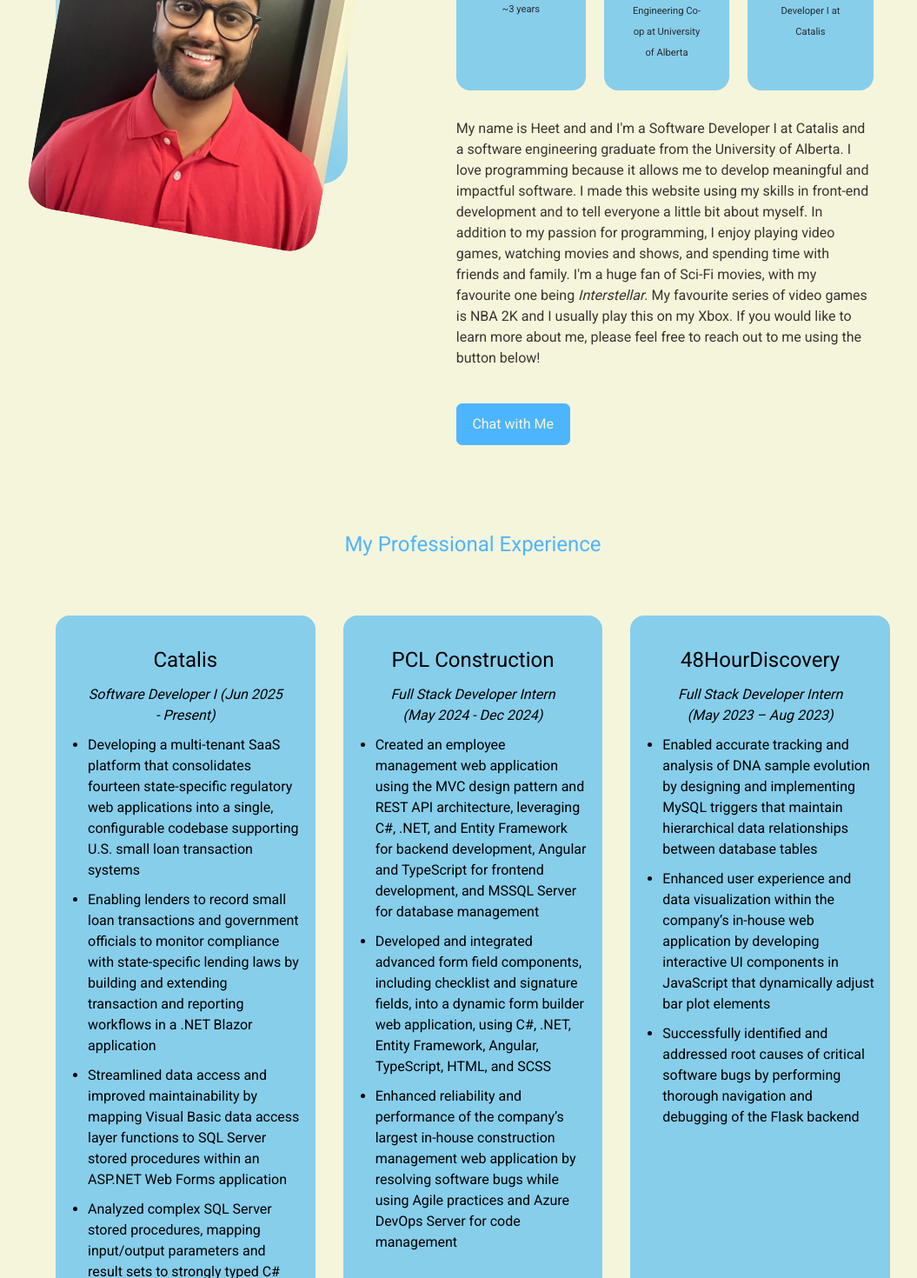
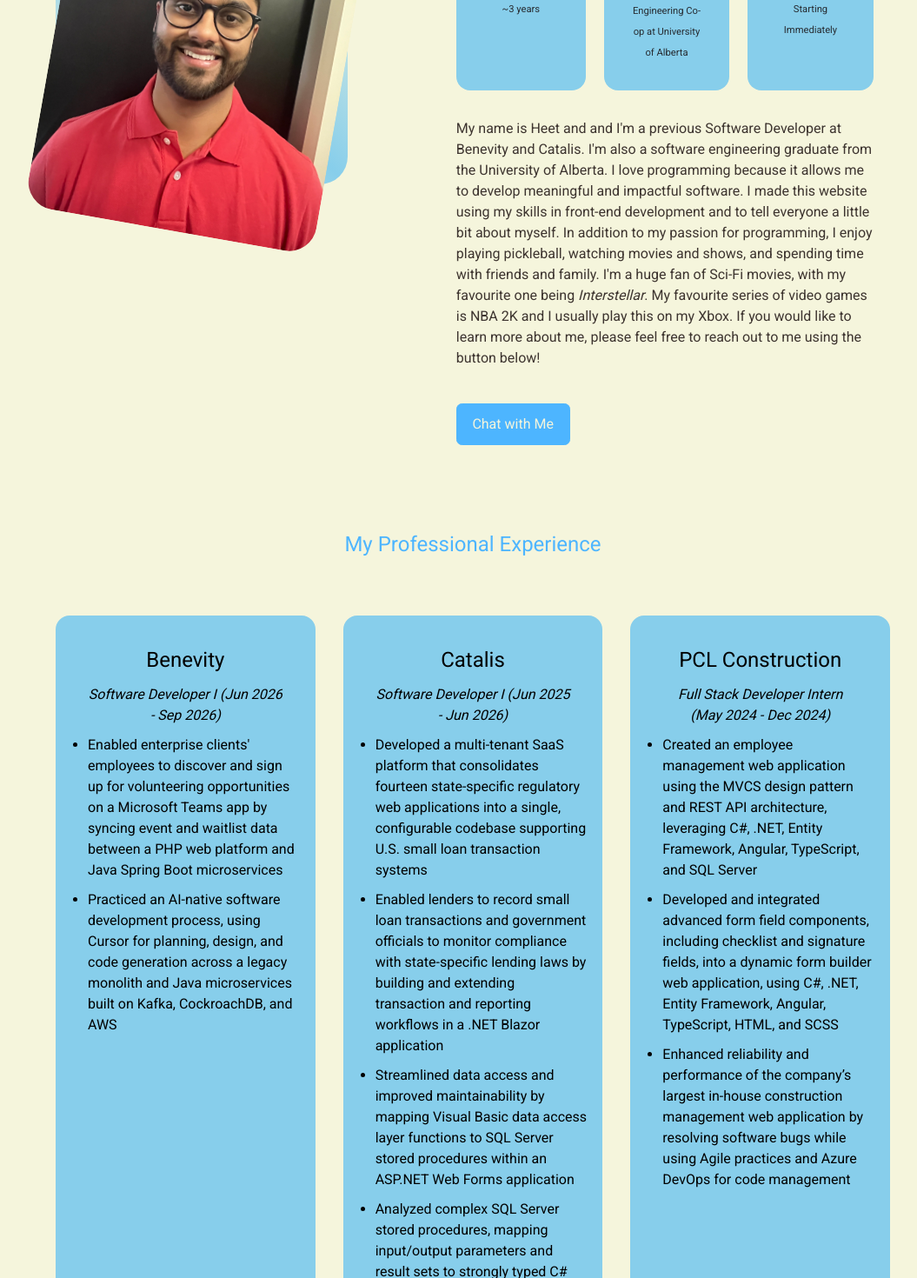
Before and after one commit to hkothari1/react-portfolio-website-1, a React (Create React App) app: page / in a window 1280 px wide. Shown: the part 1520-2990 px from the top of the page at 87% size, without its empty margins (96-1151 px from the left). Built offline with nearby package versions, Linux system fonts and the light colour scheme; a web font is replaced by a local one.

Commit message:
Updated with Benevity experience

```diff
--- a/src/components/about/About.jsx
+++ b/src/components/about/About.jsx
@@ -30,24 +30,24 @@
             </article>
             <article className="about__card">
               <MdWork className="about__icon" />
-              <h5>Current Job</h5>
-              <small>Software Developer I at Catalis</small>
+              <h5>Job Availability</h5>
+              <small>Starting Immediately</small>
             </article>
           </div>
 
           <p>
-            My name is Heet and and I'm a Software Developer I at Catalis and a
-            software engineering graduate from the University of Alberta. I love
-            programming because it allows me to develop meaningful and impactful
-            software. I made this website using my skills in front-end
-            development and to tell everyone a little bit about myself. In
-            addition to my passion for programming, I enjoy playing video games,
-            watching movies and shows, and spending time with friends and
-            family. I'm a huge fan of Sci-Fi movies, with my favourite one being{" "}
-            <i>Interstellar</i>. My favourite series of video games is NBA 2K
-            and I usually play this on my Xbox. If you would like to learn more
-            about me, please feel free to reach out to me using the button
-            below!
+            My name is Heet and and I'm a previous Software Developer at
+            Benevity and Catalis. I'm also a software engineering graduate from the
+            University of Alberta. I love programming because it allows me to
+            develop meaningful and impactful software. I made this website using
+            my skills in front-end development and to tell everyone a little bit
+            about myself. In addition to my passion for programming, I enjoy
+            playing pickleball, watching movies and shows, and spending time
+            with friends and family. I'm a huge fan of Sci-Fi movies, with my
+            favourite one being <i>Interstellar</i>. My favourite series of
+            video games is NBA 2K and I usually play this on my Xbox. If you
+            would like to learn more about me, please feel free to reach out to
+            me using the button below!
           </p>
 
           <a href="#contact" className="btn btn-primary">
--- a/src/components/experience/Experience.jsx
+++ b/src/components/experience/Experience.jsx
@@ -7,22 +7,42 @@
       <h2>My Professional Experience</h2>
 
       <div className="container experience__container">
-        <div className="experience__PCLConstruction">
-          <h2 class="company">Catalis</h2>
-          <h4 class="position">Software Developer I (Jun 2025 - Present)</h4>
+        <div className="experience__Benevity">
+          <h2 class="company">Benevity</h2>
+          <h4 class="position">Software Developer I (Jun 2026 - Sep 2026)</h4>
           <div className="experience_content">
             <ul class="list">
               <li class="list-item">
-                Developing a multi-tenant SaaS platform that consolidates
+                Enabled enterprise clients' employees to discover and sign up
+                for volunteering opportunities on a Microsoft Teams app by
+                syncing event and waitlist data between a PHP web platform and
+                Java Spring Boot microservices
+              </li>
+              <li class="list-item">
+                Practiced an AI-native software development process, using
+                Cursor for planning, design, and code generation across a legacy
+                monolith and Java microservices built on Kafka, CockroachDB, and
+                AWS
+              </li>
+            </ul>
+          </div>
+        </div>
+        <div className="experience__Catalis">
+          <h2 class="company">Catalis</h2>
+          <h4 class="position">Software Developer I (Jun 2025 - Jun 2026)</h4>
+          <div className="experience_content">
+            <ul class="list">
+              <li class="list-item">
+                Developed a multi-tenant SaaS platform that consolidates
                 fourteen state-specific regulatory web applications into a
                 single, configurable codebase supporting U.S. small loan
                 transaction systems
               </li>
               <li class="list-item">
-                Enabling lenders to record small loan transactions and
-                government officials to monitor compliance with state-specific
-                lending laws by building and extending transaction and reporting
-                workflows in a .NET Blazor application
+                Enabled lenders to record small loan transactions and government
+                officials to monitor compliance with state-specific lending laws
+                by building and extending transaction and reporting workflows in
+                a .NET Blazor application
               </li>
               <li class="list-item">
                 Streamlined data access and improved maintainability by mapping
@@ -45,11 +65,9 @@
           <div className="experience_content">
             <ul class="list">
               <li class="list-item">
-                Created an employee management web application using the MVC
+                Created an employee management web application using the MVCS
                 design pattern and REST API architecture, leveraging C#, .NET,
-                and Entity Framework for backend development, Angular and
-                TypeScript for frontend development, and MSSQL Server for
-                database management
+                Entity Framework, Angular, TypeScript, and SQL Server
               </li>
               <li class="list-item">
                 Developed and integrated advanced form field components,
@@ -60,8 +78,8 @@
               <li class="list-item">
                 Enhanced reliability and performance of the company’s largest
                 in-house construction management web application by resolving
-                software bugs while using Agile practices and Azure DevOps
-                Server for code management
+                software bugs while using Agile practices and Azure DevOps for
+                code management
               </li>
             </ul>
           </div>
@@ -84,11 +102,6 @@
                 components in JavaScript that dynamically adjust bar plot
                 elements
               </li>
-              <li class="list-item">
-                Successfully identified and addressed root causes of critical
-                software bugs by performing thorough navigation and debugging of
-                the Flask backend
-              </li>
             </ul>
           </div>
         </div>
@@ -107,10 +120,6 @@
               <li class="list-item">
                 Enabled real-time backup and secure storage of critical CSV
                 files by implementing algorithms in Go
-              </li>
-              <li class="list-item">
-                Enhanced data accuracy by developing a Go script that performs
-                CSV data processing and parsing
               </li>
             </ul>
           </div>
```
Also changed, not shown: 1 other file (tests, documents, lock files or other folders).
